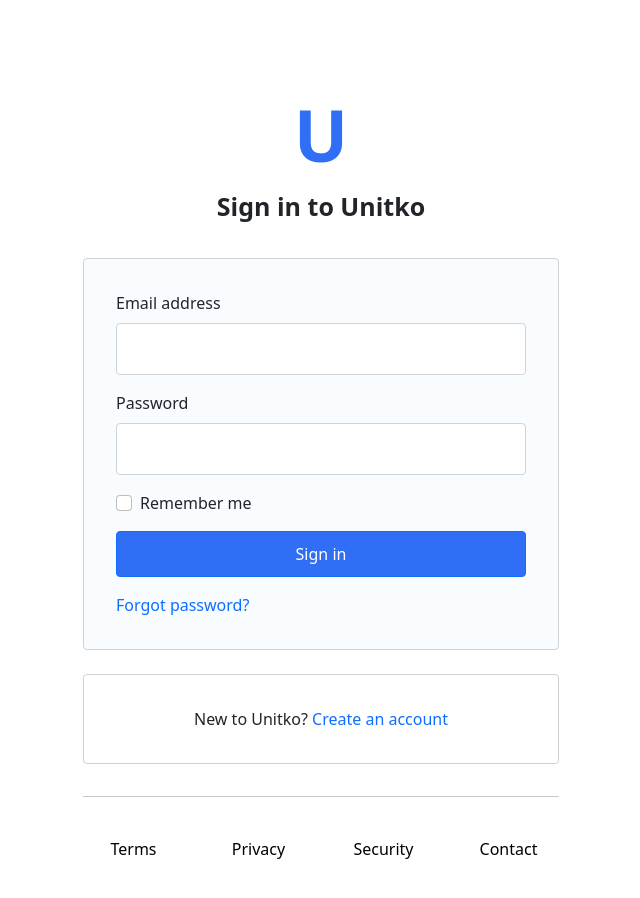
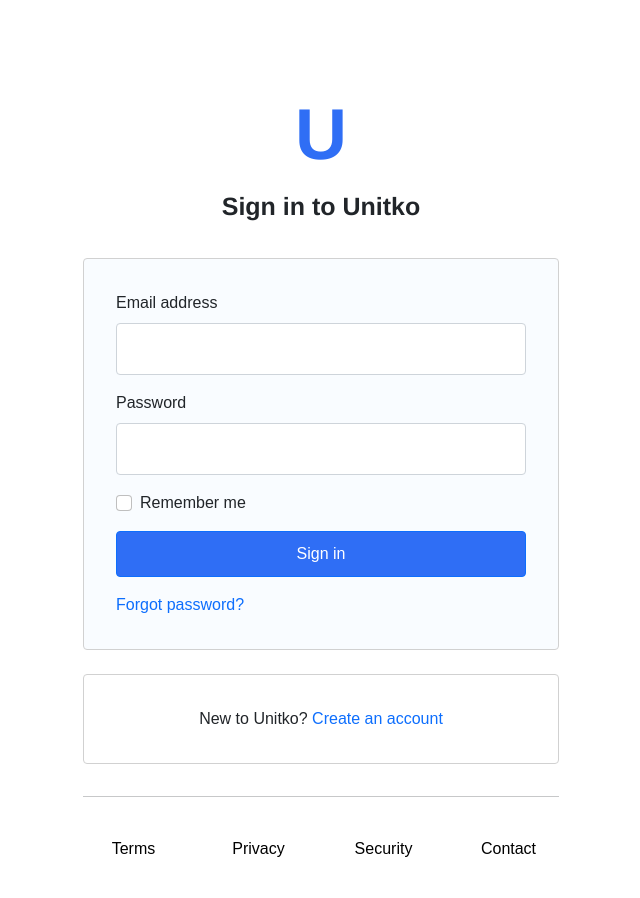
Before and after one commit to joisemp/Web-Designs, a plain HTML site: page login_page/login.html in a window 1280 px wide. Shown: the whole page, without its empty margins (319-959 px from the left). Drawn offline with Linux system fonts and the light colour scheme; a web font is replaced by a local one.

Commit message:
added font

```diff
--- a/assets/css/_base.scss
+++ b/assets/css/_base.scss
@@ -1,4 +1,13 @@
 $base-color: rgb(47, 110, 245);
+
+@font-face {
+    font-family: helvetica;
+    src: url(../fonts/helvetica_neue.ttf);
+}
+
+body{
+    font-family: helvetica;
+}
 
 textarea:focus,
 textarea.form-control:focus,
```
Also changed, not shown: assets/fonts/helvetica_neue.ttf (added), login_page/assets/style.css, 1 other file.
